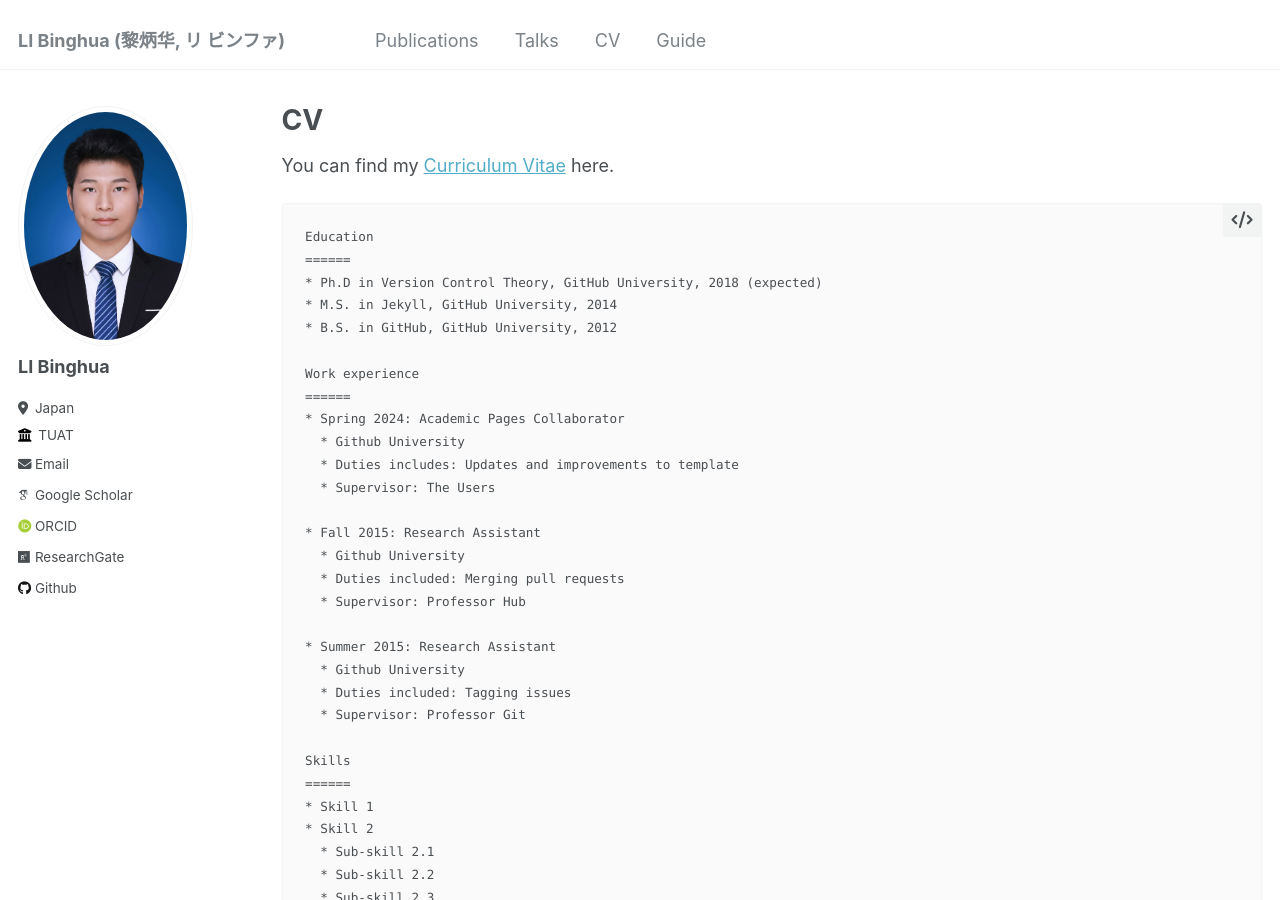
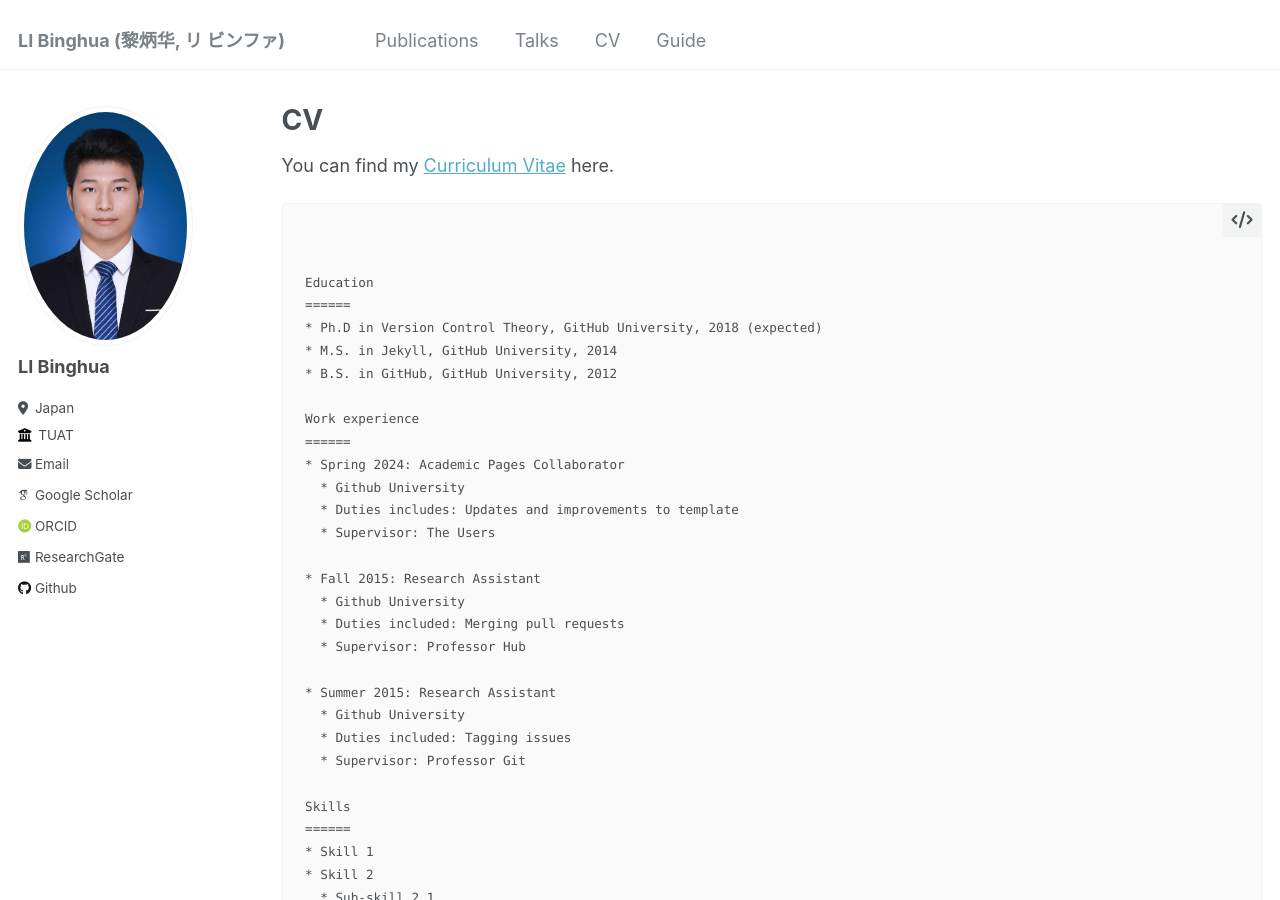
Before and after one commit to xiaovhua/vhua.github.io, a Jekyll site: the page built from _pages/cv.md, in a window 1280 px wide and 900 px high. Built offline with Jekyll 4.4.1, drawn with Linux system fonts in a browser that asks for light colours; some web fonts are replaced.

Commit message:
Update cv.md

````diff
--- a/_pages/cv.md
+++ b/_pages/cv.md
@@ -7,12 +7,11 @@ redirect_from:
   - /resume
 ---
 
-{% include base_path %}
-
-
 You can find my [Curriculum Vitae](files/CV.pdf) here.
 
 ```
+{% include base_path %}
+
 Education
 ======
 * Ph.D in Version Control Theory, GitHub University, 2018 (expected)
````
